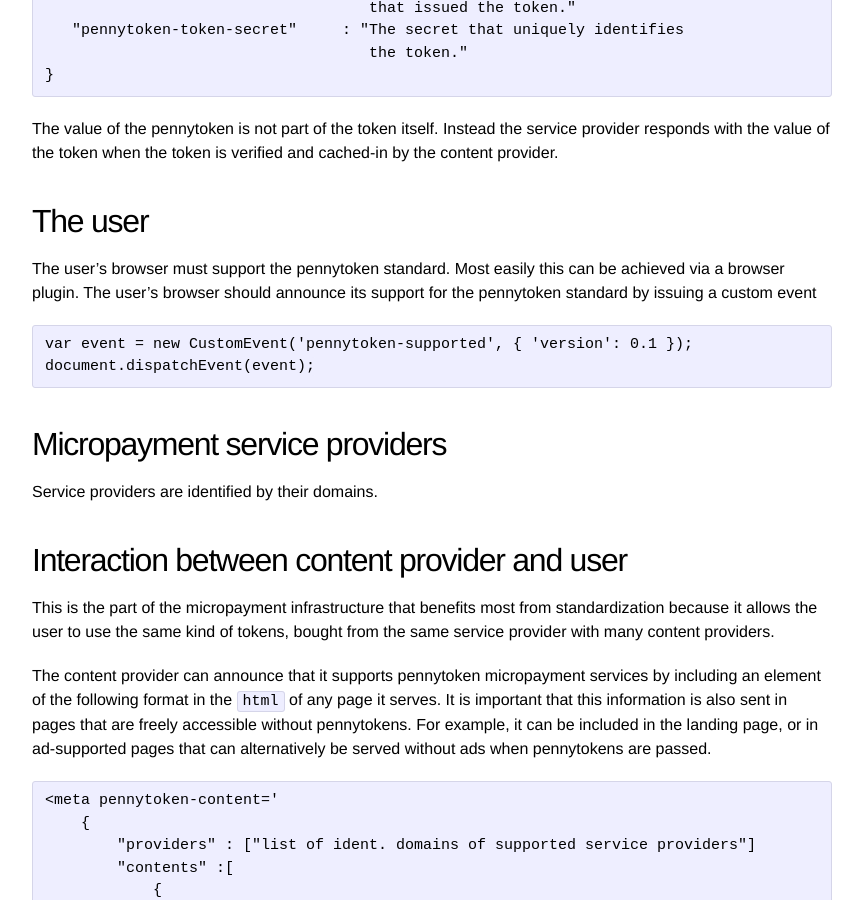
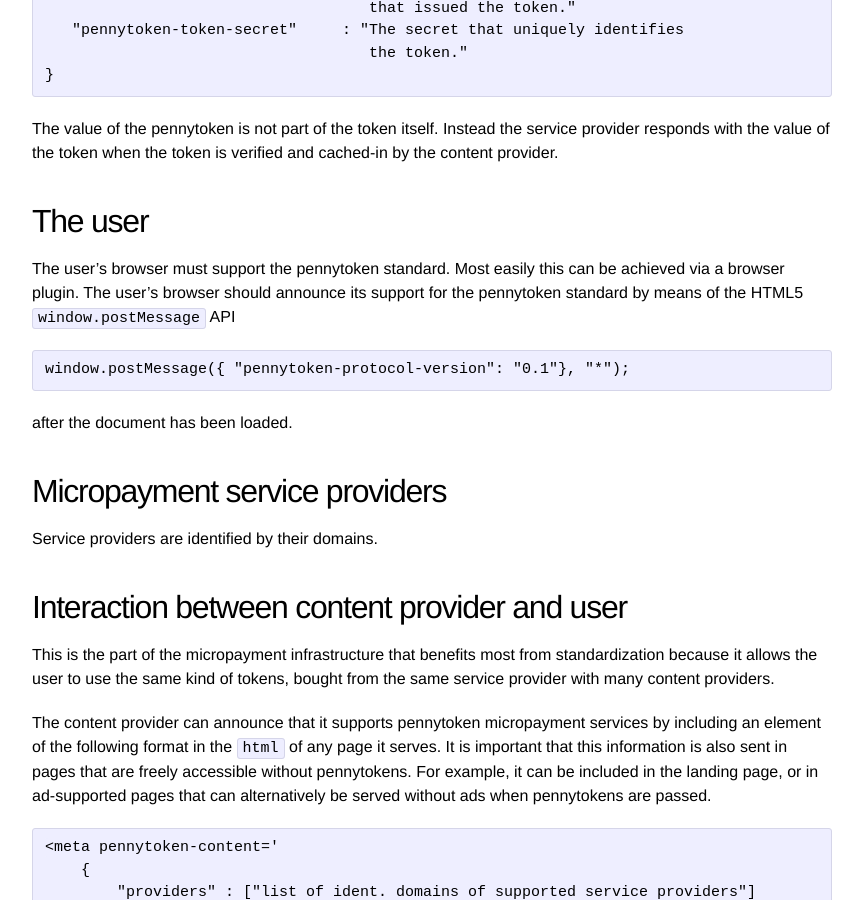
Before and after one commit to KonstantinSchubert/pennytoken-spec, a Jekyll site: the page built from details.md, in a window 1280 px wide and 900 px high, scrolled down 450 px. Shown: the whole window, without its empty margins (208-1071 px from the left). Built offline with Jekyll 4.4.1, drawn with Linux system fonts in a browser that asks for light colours.

Commit message:
some changes

```diff
--- a/details.md
+++ b/details.md
@@ -25,10 +25,11 @@ layout: page
 ## The user
 
 The user's browser must support the pennytoken standard. Most easily this can be achieved via a browser plugin.
-The user's browser should announce its support for the pennytoken standard by issuing a custom event
+The user's browser should announce its support for the pennytoken standard by means of the HTML5 `window.postMessage` API
 
-    var event = new CustomEvent('pennytoken-supported', { 'version': 0.1 });
-    document.dispatchEvent(event);
+    window.postMessage({ "pennytoken-protocol-version": "0.1"}, "*");
+
+after the document has been loaded.
 
 
 
@@ -90,9 +91,10 @@ While multiple competing micropayment service proivders supported by the content
 The API of the micropayment service provider should offer a call that simultaneously verifies, caches in and devalues the tokens.
 
 A `POST` to `https://<identifying-domain-of-service-provider>/cashIn/` with the information about
- * service provider that issued the token
- * token secret
- * identifying information about the content proivder
+
+* service provider that issued the token
+* token secret
+* identifying information about the content proivder
 
 should return the value of the token or an error if the token is invalid.
 This implies that if the same content is `POST`ed twice it will return an error on the second time, becuase the token has been invalideated on the first call.
```
